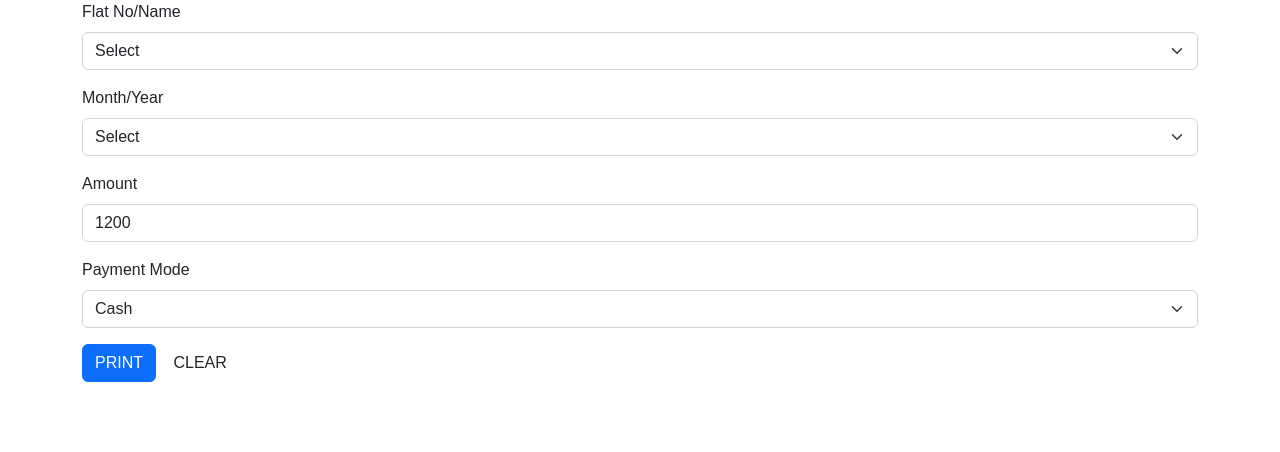
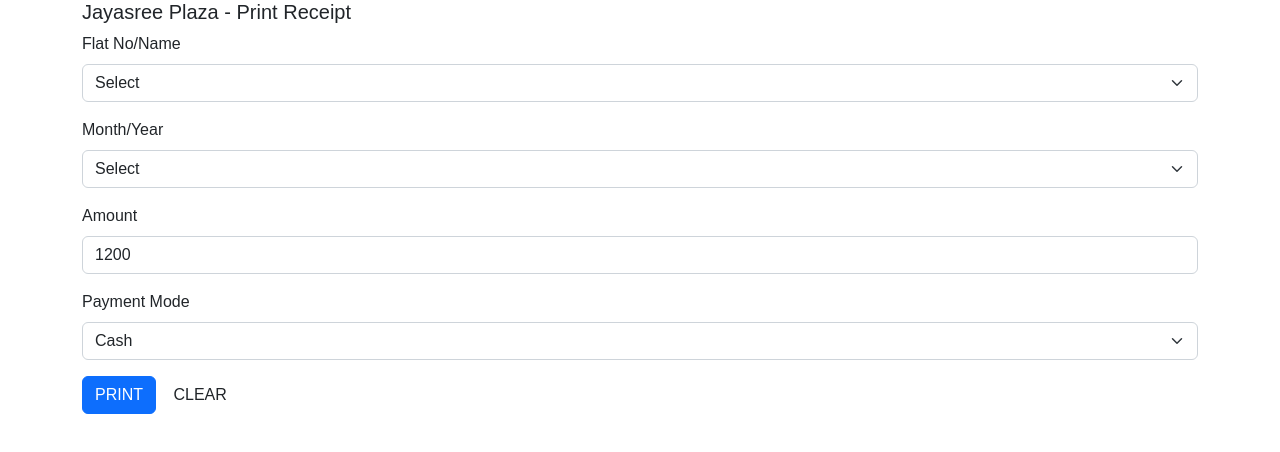
Before and after one commit to mvjayanth/jayasreeplaza, a plain HTML site: page index.html in a window 1280 px wide. Drawn offline with nearby package versions, Linux system fonts and the light colour scheme.

Commit message:
added title

```diff
--- a/index.html
+++ b/index.html
@@ -17,6 +17,9 @@
                 <!-----------------------------
                         FORM CONTENT
                 ------------------------------>
+                <h5>
+                    Jayasree Plaza - Print Receipt
+                </h5>
             <form>
                 <div class="mb-3">
                     <label for="" class="form-label">Flat No/Name</label>
```
